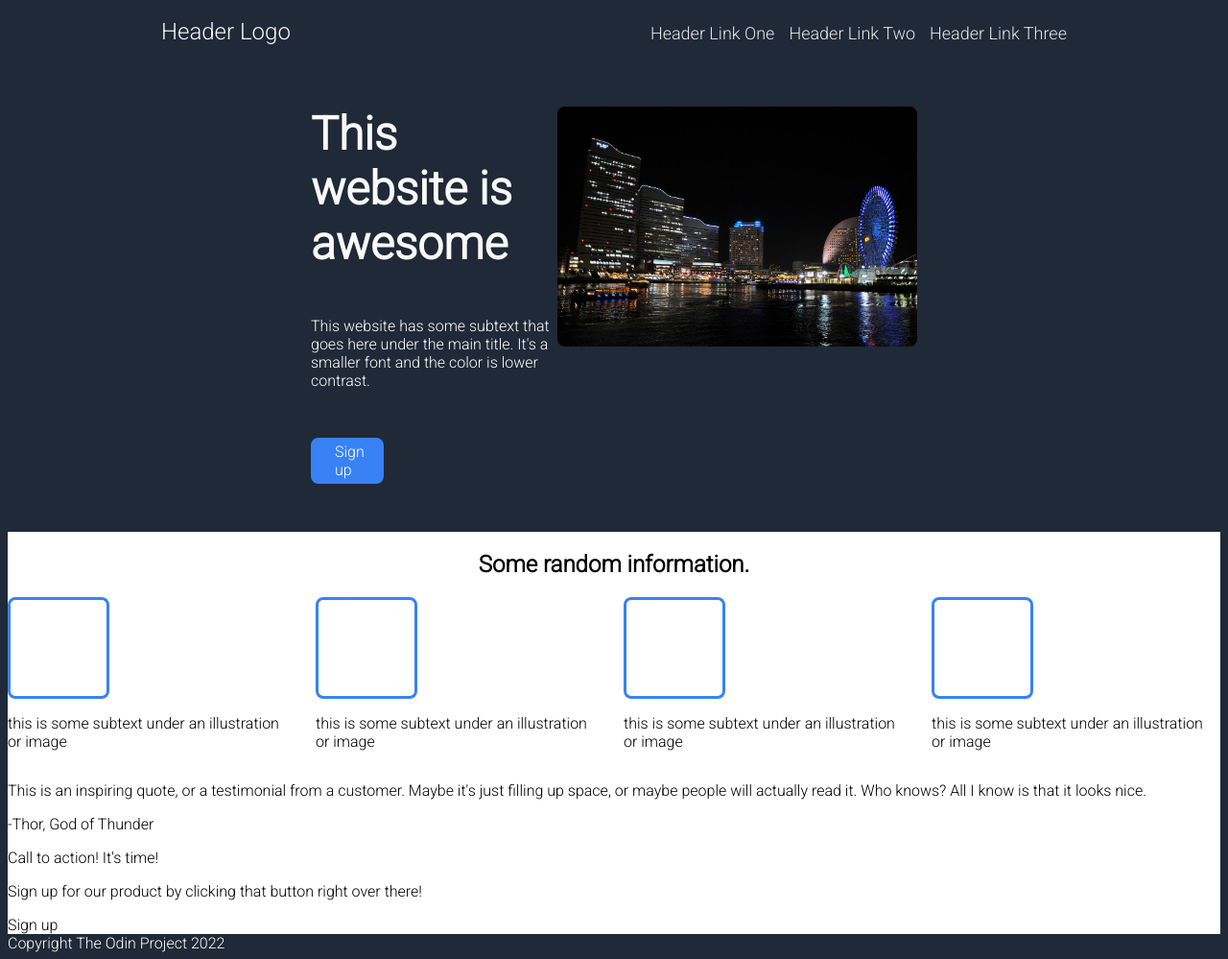
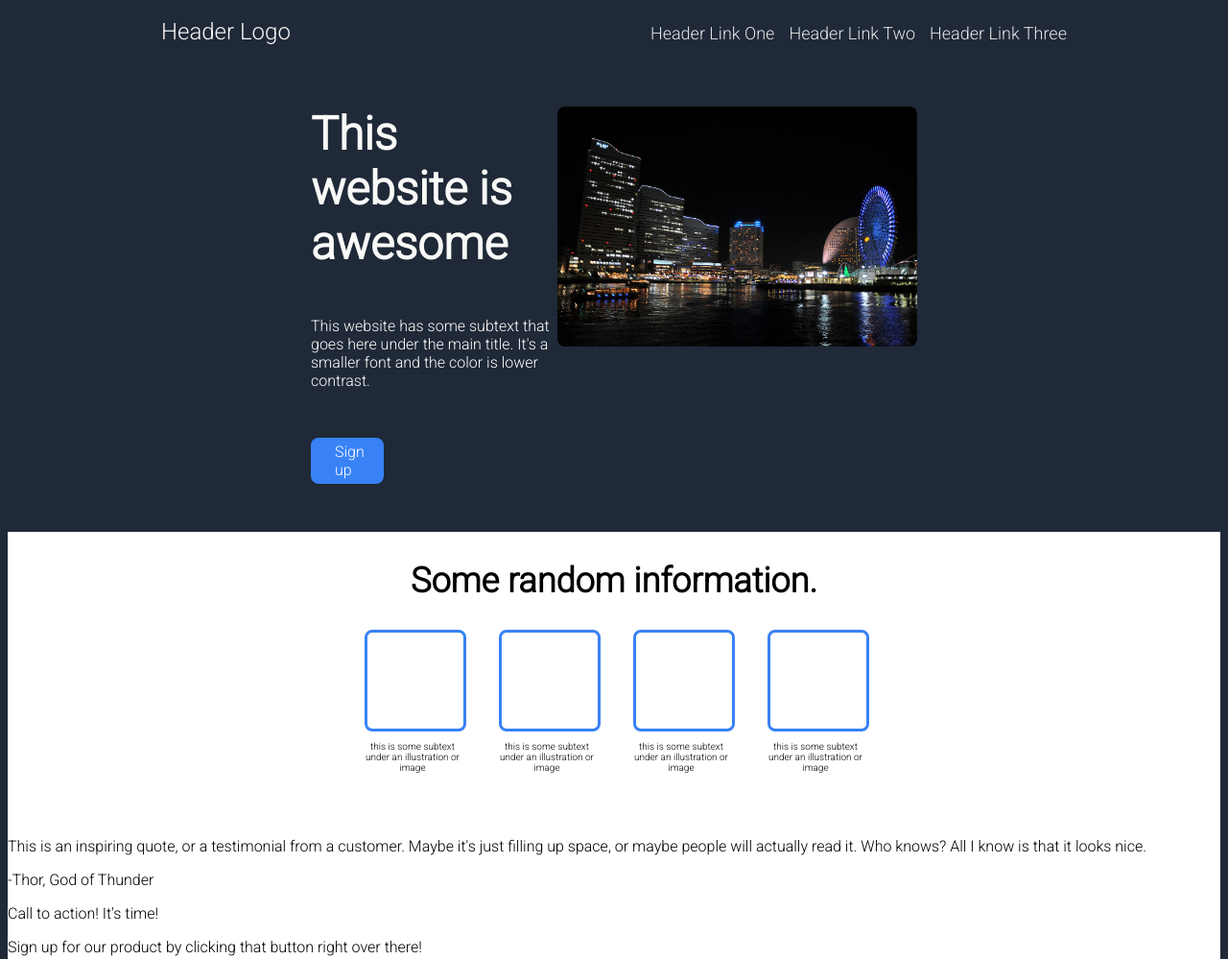
Before and after one commit to knast/landing-page, a plain HTML site: page index.html in a window 1280 px wide. Shown: the top 999 px of the page at 96% size. Drawn offline with Linux system fonts and the light colour scheme.

Commit message:
Finish styling the illustrations section

```diff
--- a/style.css
+++ b/style.css
@@ -15,13 +15,15 @@ main {
 
 h2 {
     text-align:center;
+    font-size:36px;
+    font-weight:bold;
 }
 
 .illustrations {
     display:flex;
     justify-content:center;
     align-items:center;
-    gap:20px;
+    gap:40px;
 }
 
 .illustration {
@@ -32,6 +34,15 @@ h2 {
 
 }
 
+.subtitle {
+    font-size:10px;
+    text-align:center;
+}
+
+.illustration-subtitle {
+    width:100px;
+    height:200px;
+}
 
 header {
     display:flex;
```
